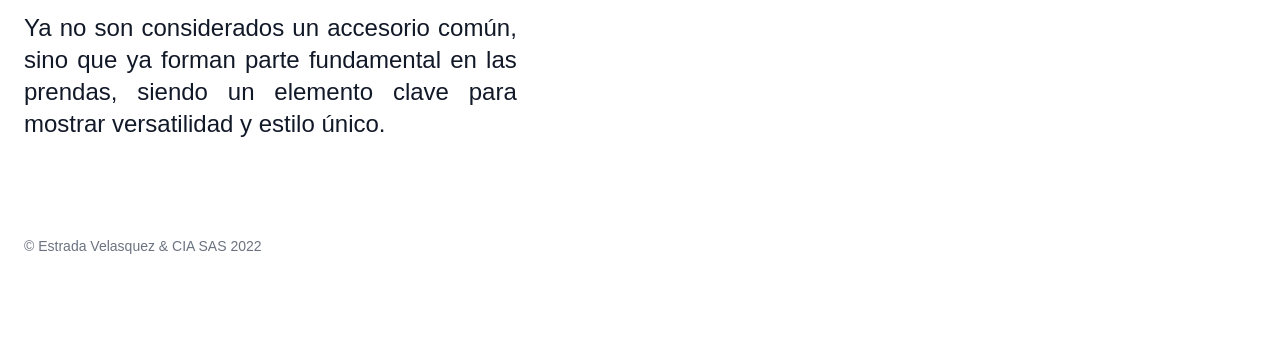
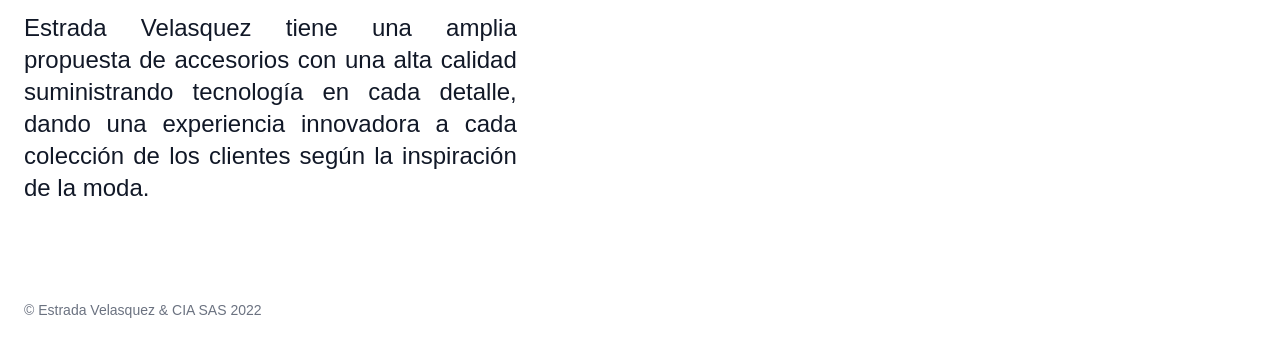
Before and after one commit to Ryunosukee/colombiatex.placas, a plain HTML site: page index.html in a window 1280 px wide. Shown: the part 212-566 px from the top of the page. Drawn offline with nearby package versions, Linux system fonts and the light colour scheme.

Commit message:
Update index.html

```diff
--- a/index.html
+++ b/index.html
@@ -212,8 +212,9 @@
                 Placas
             </h1>
             <p class="leading-normal text-base md:text-2xl mb-8 text-center md:text-justify slide-in-bottom-subtitle">
-                Ya no son considerados un accesorio común, sino que ya forman parte fundamental en las prendas, siendo
-                un elemento clave para mostrar versatilidad y estilo único.
+                Estrada Velasquez tiene una amplia propuesta de accesorios con una alta calidad suministrando tecnología
+                en cada detalle, dando una experiencia innovadora a cada colección de los clientes según la inspiración
+                de la moda.
             </p>
         </div>
 
```
